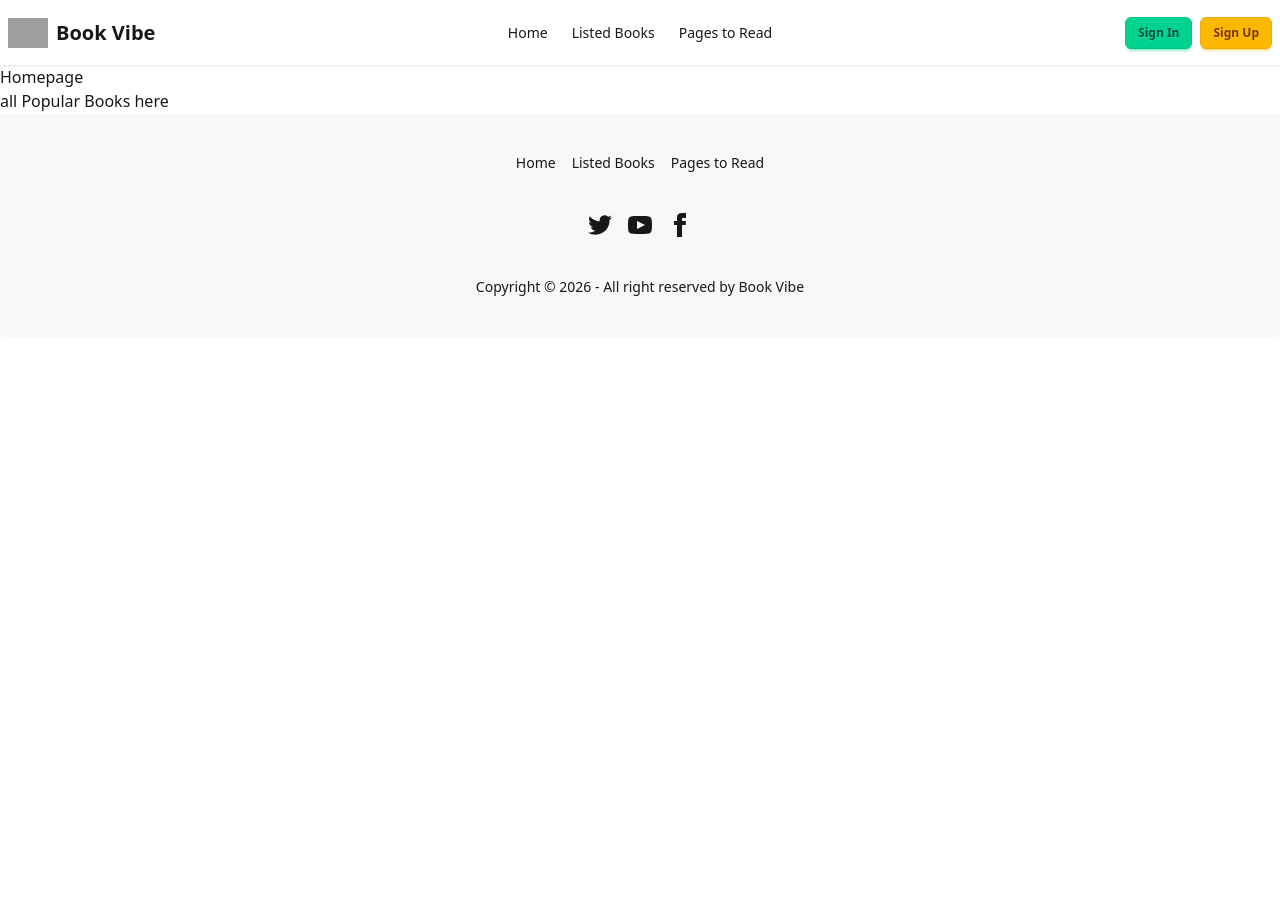
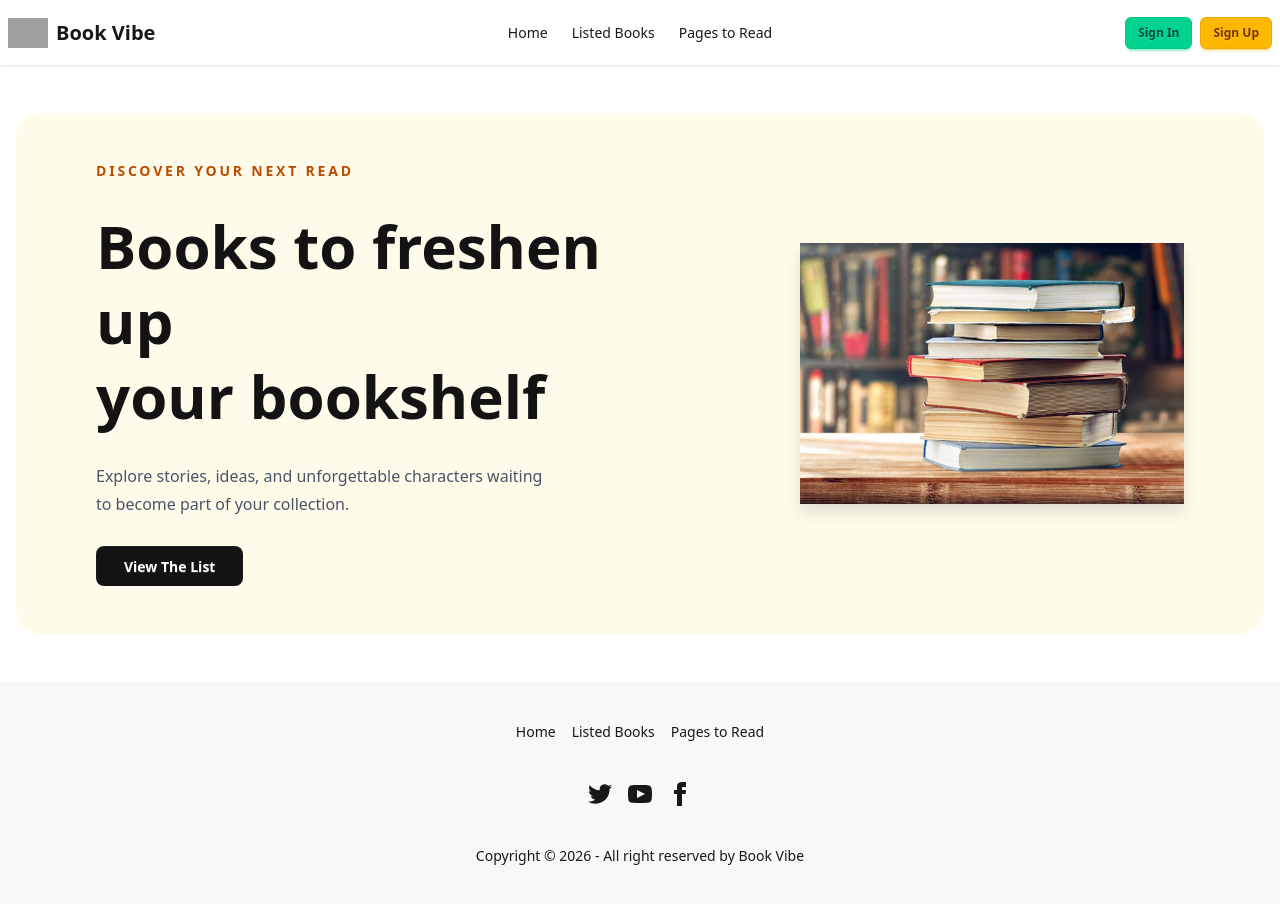
Before and after one commit to sayemeen-islam/book-vibe, a Next.js app: page / in a window 1280 px wide. Before the commit the page ends 800 px from the top, so only its background shows below. Built offline with nearby package versions, Linux system fonts and the light colour scheme; grey boxes are pictures that could not be loaded.

Commit message:
feat: add banner

```diff
--- a/src/app/books/page.tsx
+++ b/src/app/books/page.tsx
@@ -3,7 +3,7 @@ import React from 'react';
 const BooksPage = () => {
   return (
     <div>
-      all Popular Books here
+
     </div>
   );
 };
--- a/src/app/page.tsx
+++ b/src/app/page.tsx
@@ -1,10 +1,11 @@
 import React from 'react';
 import Books from './books/page';
+import Banner from '@/components/homepage/Banner';
 
 const page = () => {
   return (
     <div>
-      Homepage
+      <Banner></Banner>
       <Books></Books>
     </div>
   );
--- /dev/null
+++ b/src/components/homepage/Banner.tsx
@@ -0,0 +1,49 @@
+import Image from 'next/image';
+import React from 'react';
+import BannerImg from '@/assets/hero_img.jpg'
+
+const Banner = () => {
+  return (
+<div className="container mx-auto my-12 px-4">
+  <div className="flex flex-col md:flex-row items-center justify-between gap-10 rounded-3xl bg-amber-50 px-8 py-12 md:px-16 lg:px-20 overflow-hidden">
+
+    {/* Text */}
+    <div className="space-y-7 max-w-xl">
+      <p className="text-sm font-semibold uppercase tracking-[0.2em] text-amber-700">
+        Discover your next read
+      </p>
+
+      <h1 className="text-4xl md:text-5xl lg:text-6xl font-semibold leading-tight text-[#131313]">
+        Books to freshen up
+        <br />
+        your bookshelf
+      </h1>
+
+      <p className="max-w-md text-base leading-7 text-gray-600">
+        Explore stories, ideas, and unforgettable characters waiting to
+        become part of your collection.
+      </p>
+
+      <a
+        href="#books"
+        className="btn rounded-lg border-0 bg-[#131313] px-7 text-white hover:bg-amber-700"
+      >
+        View The List
+      </a>
+    </div>
+
+    {/* Image */}
+    <div className="flex justify-center">
+      <Image
+        src={BannerImg}
+        alt="A collection of books"
+        className="w-64 md:w-80 lg:w-96 object-contain drop-shadow-xl"
+      />
+    </div>
+
+  </div>
+</div>
+  );
+};
+
+export default Banner;
```
